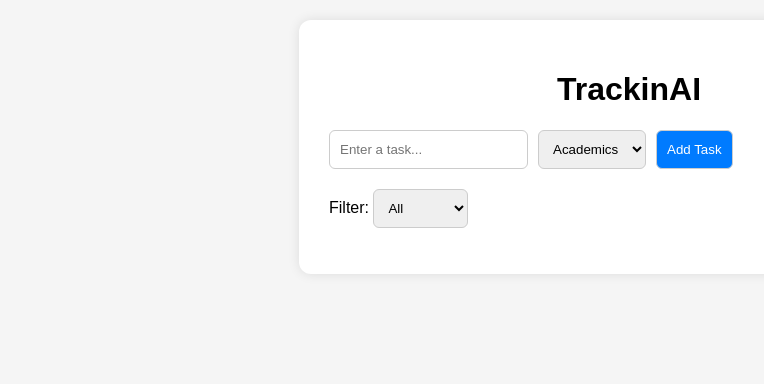
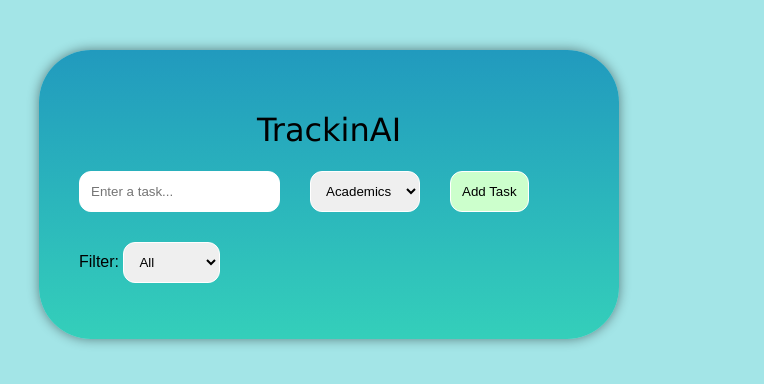
Before and after one commit to Aditya-senpai/neighbourhood, a plain HTML site: page index.html in a window 1280 px wide. Shown: the whole page, without its empty margins (11-775 px from the left). Drawn offline with Linux system fonts and the light colour scheme.

Commit message:
Update style.css

```diff
--- a/style.css
+++ b/style.css
@@ -1,38 +1,45 @@
 body {
   font-family: sans-serif;
-  background-color: #f5f5f5;
+  background-color: rgb(163, 229, 231);
+
   margin: 0;
-  padding: 20px;
+  padding: 50px;
 }
 
 .app {
-  max-width: 600px;
-  margin: 0 auto;
-  background-color: #fff;
-  padding: 30px;
-  border-radius: 12px;
-  box-shadow: 0 0 12px rgba(0, 0, 0, 0.1);
+  max-width: 500px;
+  margin: 0;
+ background: linear-gradient(#219abe, #34cfba);
+  padding: 40px;
+  border-radius: 52px;
+  box-shadow: 0 0 12px rgba(0, 0, 0, 0.451);
 }
 
 h1 {
   text-align: center;
+  font-family: Verdana, Geneva, Tahoma, sans-serif;
+  font-weight: 20;
+  font-style: normal;
+
 }
 
 form {
   display: flex;
-  gap: 10px;
-  margin-bottom: 20px;
+  gap: 30px;
+  margin-bottom: 30px;
+
 }
 
 input, select, button {
-  padding: 10px;
-  border-radius: 6px;
-  border: 1px solid #ccc;
+
+  padding: 11px;
+  border-radius: 12px;
+  border: 1px solid white;
 }
 
 button {
-  background-color: #007bff;
-  color: white;
+  background-color: #ccffcc;
+  color: black;
   cursor: pointer;
   transition: background 0.3s;
 }
```
